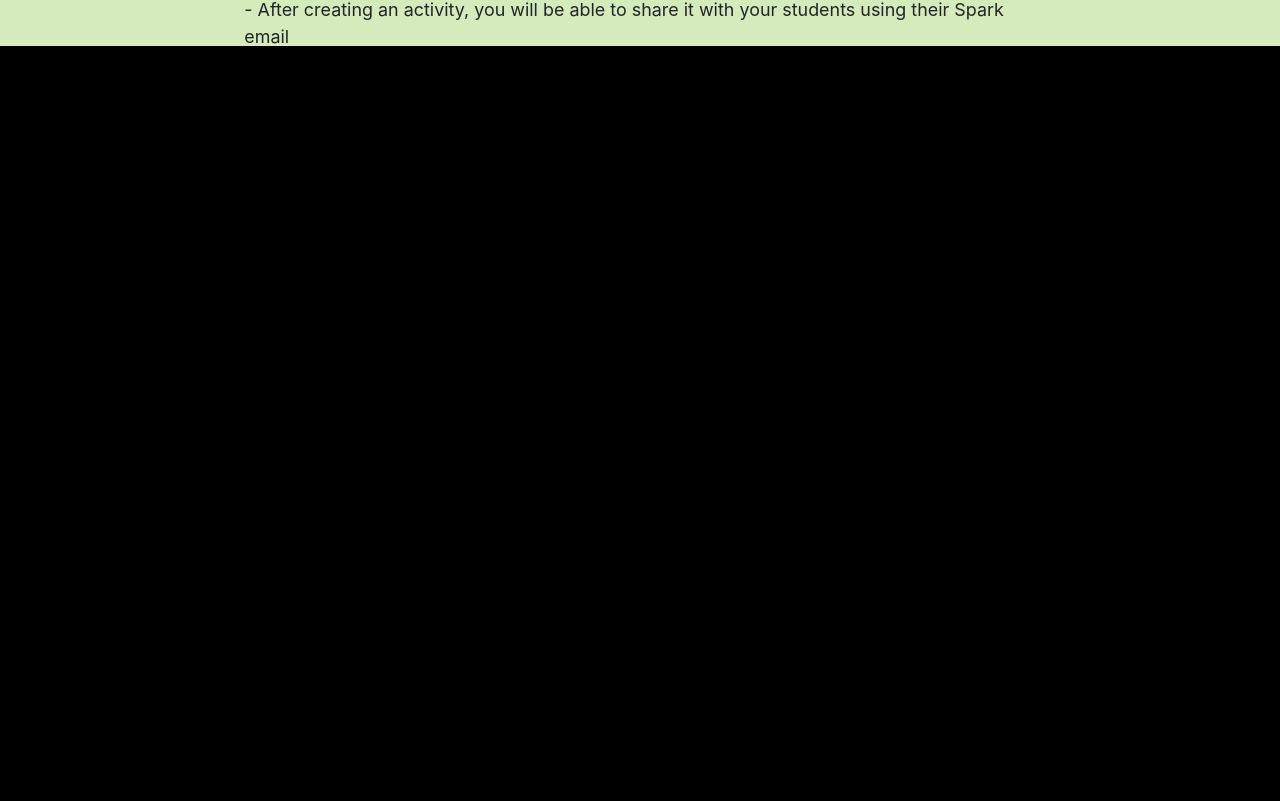
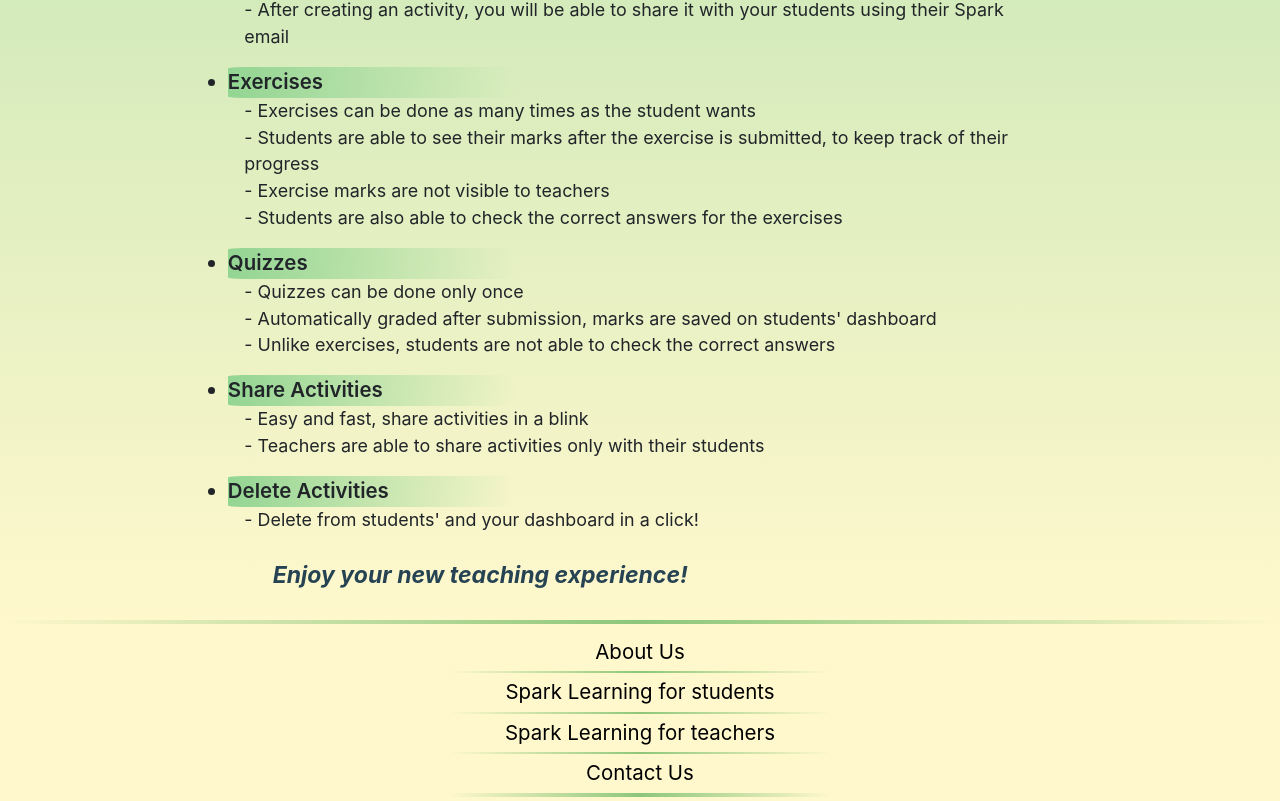
Before and after one commit to BrennoLima/Spark, a React (Create React App) app in the folder client/: page /aboutteacher in a window 1280 px wide. Shown: the part 754-1555 px from the top of the page. Before the commit the page ends 800 px from the top, so only its background shows below. Built offline with nearby package versions, Linux system fonts and the light colour scheme; no server answers.

Commit message:
version 2

```diff
--- a/client/public/index.html
+++ b/client/public/index.html
@@ -21,7 +21,14 @@
     integrity="sha384-50oBUHEmvpQ+1lW4y57PTFmhCaXp0ML5d60M1M7uH2+nqUivzIebhndOJK28anvf"
     crossorigin="anonymous"
     />
+    <script async src="https://www.googletagmanager.com/gtag/js?id=G-E6PMFFXWLB"></script>
+    <script>
+      window.dataLayer = window.dataLayer || [];
+      function gtag(){dataLayer.push(arguments);}
+      gtag('js', new Date());
 
+      gtag('config', 'G-E6PMFFXWLB');
+    </script>
     <title>Spark Learning</title>
   </head>
   <body>
--- a/client/src/App.css
+++ b/client/src/App.css
@@ -1,8 +1,8 @@
 .App {
 	text-align: center;
 }
-html,
-body {
+
+html {
 	width: 100%;
 	height: 100%;
 	margin: 0px;
--- a/client/src/App.js
+++ b/client/src/App.js
@@ -12,6 +12,7 @@ import AboutUs from './components/AboutUs/AboutUs';
 import ContactUs from './components/AboutUs/ContactUs';
 import StudentAbout from './components/StudentTeacher/StudentAbout';
 import TeacherAbout from './components/StudentTeacher/TeacherAbout';
+import ScrollToTop from './components/layout/ScrollToTop';
 import { loadUser } from './actions/auth';
 import setAuthToken from './utils/setAuthToken';
 import PrivateRoute from './components/routing/PrivateRoute';
@@ -30,6 +31,7 @@ const App = () => {
 	return (
 		<Provider store={store}>
 			<Router>
+				<ScrollToTop />
 				<NavbarComponent />
 				<Alerts />
 				<Switch>
--- a/client/src/components/Footer/footer.css
+++ b/client/src/components/Footer/footer.css
@@ -1,9 +1,7 @@
-
 * {
 	margin: 0;
 	padding: 0;
 }
-
 
 .footer {
 	width: 100%;
@@ -12,12 +10,22 @@
 
 .empty1 {
 	height: 4px;
-    background: linear-gradient(to right, rgba(0, 0, 0, 0), rgba(0, 0, 0, 0.75), rgba(0, 0, 0, 0));
+	background: linear-gradient(
+		to right,
+		rgba(77, 136, 80, 0),
+		rgba(102, 182, 95, 0.75),
+		rgba(0, 0, 0, 0)
+	);
 }
 
 .empty2 {
 	height: 2px;
-    background: linear-gradient(to right, rgba(0, 0, 0, 0), rgba(0, 0, 0, 0.75), rgba(0, 0, 0, 0));
+	background: linear-gradient(
+		to right,
+		rgba(77, 136, 80, 0),
+		rgba(102, 182, 95, 0.75),
+		rgba(0, 0, 0, 0)
+	);
 }
 
 .footerContent {
@@ -38,7 +46,6 @@
 /*-------------------------Responsive--------------------------*/
 
 @media only screen and (max-width: 992px) {
-
 	.footerContent p {
 		font-size: 2vw;
 	}
@@ -49,7 +56,6 @@
 }
 
 @media only screen and (max-width: 768px) {
-
 	.footerContent {
 		width: 40%;
 	}
@@ -64,7 +70,6 @@
 }
 
 @media only screen and (max-width: 600px) {
-
 	.footerContent {
 		width: 45%;
 	}
@@ -79,7 +84,6 @@
 }
 
 @media only screen and (max-width: 450px) {
-
 	.footerContent {
 		width: 60%;
 	}
@@ -94,7 +98,6 @@
 }
 
 @media only screen and (max-width: 350px) {
-
 	.footerContent {
 		width: 80%;
 	}
--- /dev/null
+++ b/client/src/components/layout/ScrollToTop.js
@@ -0,0 +1,12 @@
+import { useEffect } from 'react';
+import { useLocation } from 'react-router-dom';
+
+export default function ScrollToTop() {
+	const { pathname } = useLocation();
+
+	useEffect(() => {
+		window.scrollTo(0, 0);
+	}, [pathname]);
+
+	return null;
+}
```
Lines whose indentation alone changed are shown as unchanged.
